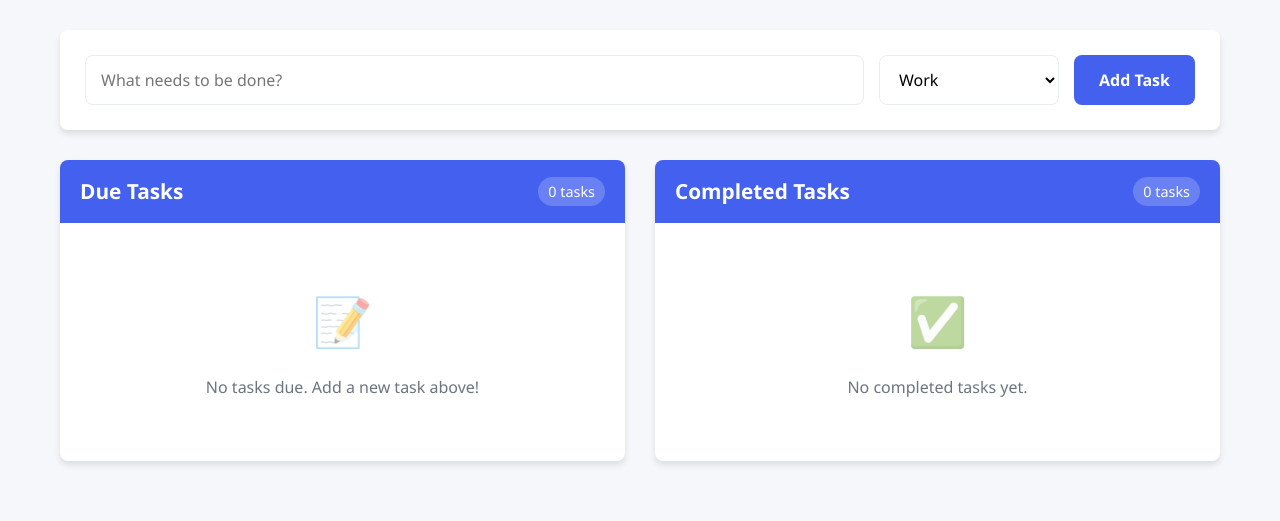
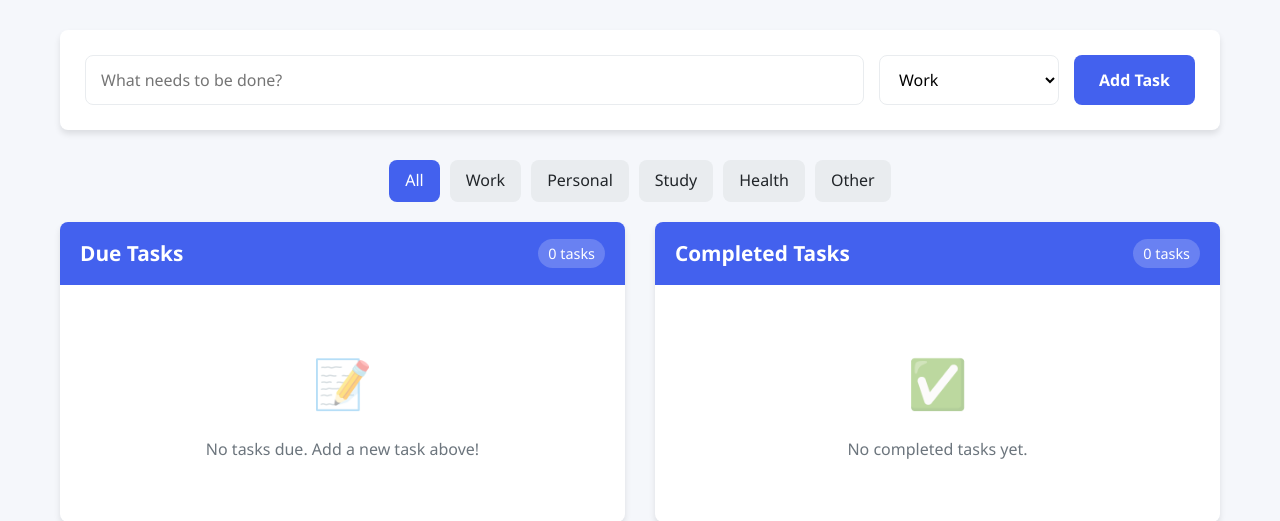
Before and after one commit to Aysha-001/Daily_Task_Tracker, a Flask app: page / in a window 1280 px wide. Shown: the part 163-684 px from the top of the page. Run offline with Flask 3, Linux system fonts and the light colour scheme; data that the repository does not hold is empty.

Commit message:
added filtering

```diff
--- a/app.py
+++ b/app.py
@@ -38,6 +38,25 @@ def index():
         categories=categories
     )
 
+#filtering
+@app.route('/filter/<category>')
+def filter_tasks(category):
+    all_tasks = get_all_tasks()
+
+    # Filter tasks by category
+    filtered_due_tasks = [task for task in all_tasks if not task['completed'] and task['category'] == category]
+    filtered_completed_tasks = [task for task in all_tasks if task['completed'] and task['category'] == category]
+
+    categories = ["Work", "Personal", "Study", "Health", "Other"]
+
+    return render_template(
+        'index.html',
+        due_by_category=filtered_due_tasks,
+        completed_by_category=filtered_completed_tasks,
+        categories=categories,
+        active_filter=category  # Pass the active filter to template
+    )
+
 #add tasks
 @app.route("/add", methods=["POST"])
 def add_task_route():
--- a/templates/index.html
+++ b/templates/index.html
@@ -330,6 +330,33 @@
             background-color: #f5f5f5;
             color: #424242;
         }
+
+        .category-filter {
+            margin-bottom: 20px;
+            text-align: center;
+        }
+
+        .filter-buttons {
+            display: flex;
+            gap: 10px;
+            justify-content: center;
+            flex-wrap: wrap;
+        }
+
+        .filter-btn {
+            padding: 8px 16px;
+            background-color: var(--gray-light);
+            color: var(--dark);
+            text-decoration: none;
+            border-radius: var(--border-radius);
+            transition: var(--transition);
+        }
+
+        .filter-btn:hover,
+        .filter-btn.active {
+            background-color: var(--primary);
+            color: white;
+        }
     </style>
 </head>
 <body>
@@ -354,7 +381,20 @@
                 </div>
             </form>
         </section>
-<!-- Task Lists Section -->
+
+        <!-- Category Filter -->
+        <section class="category-filter">
+            <div class="filter-buttons">
+                <a href="/" class="filter-btn {% if not active_filter %}active{% endif %}">All</a>
+                {% for category in categories %}
+                <a href="/filter/{{ category }}" class="filter-btn {% if active_filter == category %}active{% endif %}">
+                    {{ category }}
+                </a>
+                {% endfor %}
+            </div>
+        </section>
+
+        <!-- Task Lists Section -->
         <section class="task-lists">
             <div class="task-section">
                 <div class="section-header">
```
